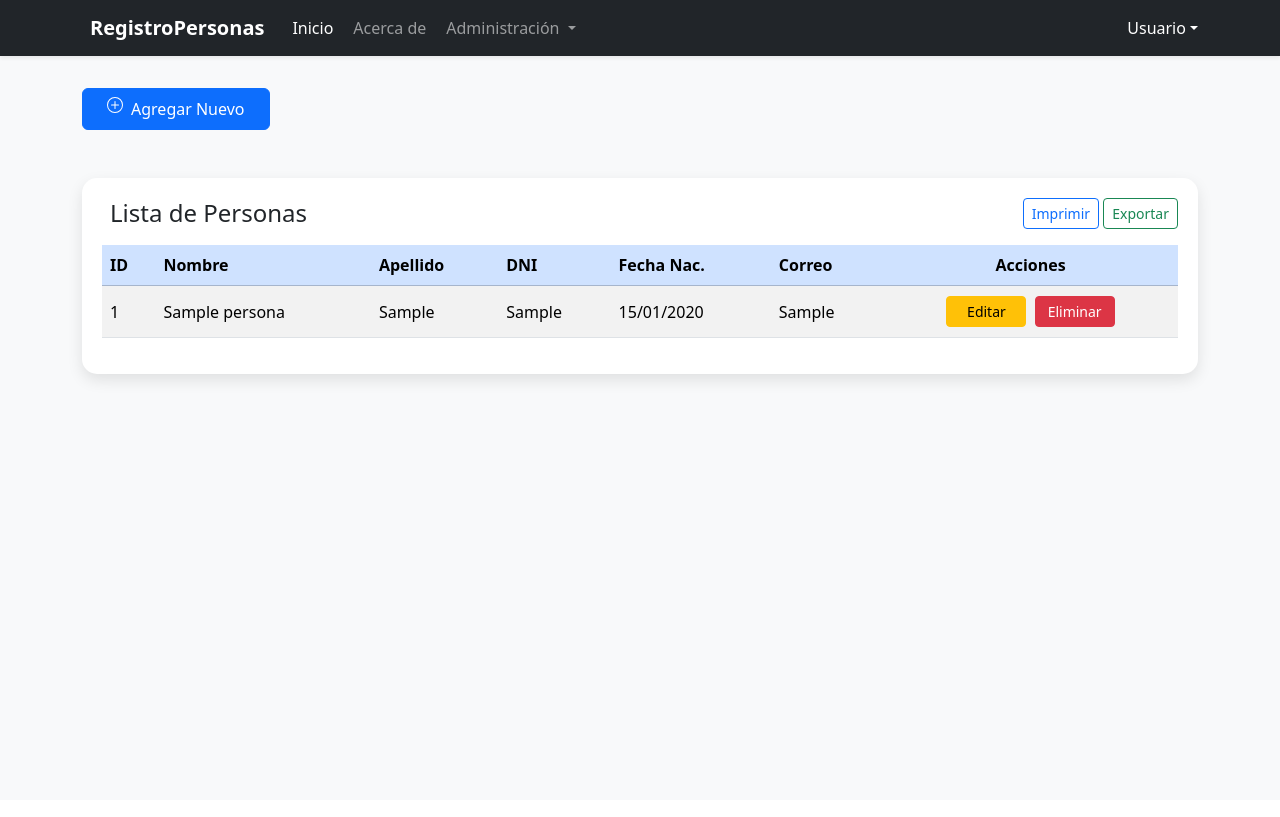
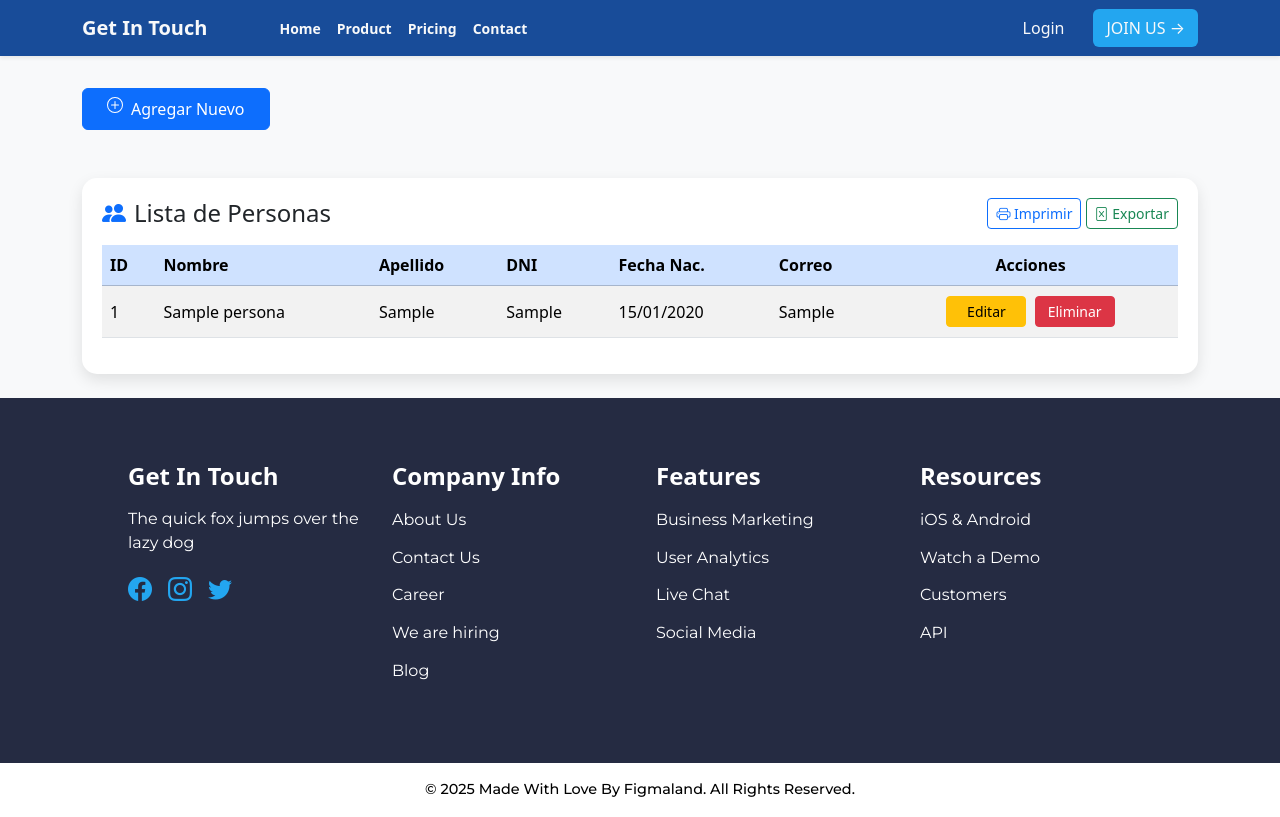
Before and after one commit to larskvn/Crud_users, a PHP site: page /pages/index.php in a window 1280 px wide. Before the commit the page ends 386 px from the top, so only its background shows below. Run offline with PHP 8.4, Linux system fonts and the light colour scheme; tables that the repository leaves empty or names only in its code hold one stand-in row (values such as "Sample post").

Commit message:
Section, navigation and footer added.

```diff
--- /dev/null
+++ b/assets/css/footer.css
@@ -0,0 +1,78 @@
+.footer {
+    background-color: #252B42;
+    padding: 4rem 8rem;
+}
+
+.footer-title {
+    color: #fff;
+    font-size: 1.5rem;
+    margin-bottom: 1rem;
+    font-weight: 600;
+}
+
+p, .container_parrafo, .contact-text li a {
+    color: #fff;
+    font-size: 1rem;
+    font-family: 'Montserrat', sans-serif;
+}
+
+.contact-text {
+    list-style: none;
+    padding: 0;
+}
+
+.contact-text li {
+    margin-bottom: 0.8rem;
+}
+
+.contact-text li a {
+    text-decoration: none;
+    transition: color 0.3s ease;
+}
+
+.contact-text li a:hover {
+    color: #23A6F0;
+}
+
+.contact-icons {
+    display: flex;
+    gap: 1rem;
+    padding: 0;
+    list-style: none;
+}
+
+.contact-icons i {
+    color: #23A6F0;
+    font-size: 1.5rem;
+    transition: transform 0.3s ease;
+}
+
+.contact-icons i:hover {
+    transform: scale(1.1);
+}
+
+.container-content {
+    display: flex;
+    flex-wrap: wrap;
+    gap: 2rem;
+    justify-content: space-between;
+}
+
+.footer-section {
+    flex: 1;
+    min-width: 200px;
+}
+
+.container-copy {
+    background-color: #fff;
+    text-align: center;
+    padding: 1rem 0;
+}
+
+.container-copy p {
+    color: #000;
+    font-size: 0.9rem;
+    font-weight: 500;
+    font-family: 'Montserrat', sans-serif;
+    margin: 0;
+}
--- /dev/null
+++ b/includes/footer.php
@@ -0,0 +1,59 @@
+<link rel="stylesheet" href="../assets/css/footer.css">
+<link rel="stylesheet" href="https://cdn.jsdelivr.net/npm/bootstrap-icons/font/bootstrap-icons.css">
+<!-- Montserrat desde Google Fonts -->
+<link href="https://fonts.googleapis.com/css2?family=Montserrat:wght@100;300;400;500;700;900&display=swap" rel="stylesheet">
+
+
+
+<footer class="footer">
+    <div class="container-content">
+        <div class="footer-section">
+            <h3 class="footer-title">Get In Touch</h3>
+            <p class="container_parrafo">The quick fox jumps over the lazy dog</p>
+            <ul class="contact-icons">
+                <li><a href="#" aria-label="Facebook"><i class="bi bi-facebook"></i></a></li>
+                <li><a href="#" aria-label="Instagram"><i class="bi bi-instagram"></i></a></li>
+                <li><a href="#" aria-label="Twitter"><i class="bi bi-twitter"></i></a></li>
+            </ul>
+        </div>
+
+        <div class="footer-section">
+            <h3 class="footer-title">Company Info</h3>
+            <ul class="contact-text">
+                <li><a href="#">About Us</a></li>
+                <li><a href="#">Contact Us</a></li>
+                <li><a href="#">Career</a></li>
+                <li><a href="#">We are hiring</a></li>
+                <li><a href="#">Blog</a></li>
+            </ul>
+        </div>
+
+        <div class="footer-section">
+            <h3 class="footer-title">Features</h3>
+            <ul class="contact-text">
+                <li><a href="#">Business Marketing</a></li>
+                <li><a href="#">User Analytics</a></li>
+                <li><a href="#">Live Chat</a></li>
+                <li><a href="#">Social Media</a></li>
+            </ul>
+        </div>
+
+        <div class="footer-section">
+            <h3 class="footer-title">Resources</h3>
+            <ul class="contact-text">
+                <li><a href="#">iOS & Android</a></li>
+                <li><a href="#">Watch a Demo</a></li>
+                <li><a href="#">Customers</a></li>
+                <li><a href="#">API</a></li>
+            </ul>
+        </div>
+    </div>
+</footer>
+
+<div class="container-copy">
+    <p>© <?= date("Y"); ?> Made With Love By Figmaland. All Rights Reserved.</p>
+</div>
+
+</body>
+
+</html>
--- /dev/null
+++ b/includes/navbar.php
@@ -0,0 +1,102 @@
+<!DOCTYPE html>
+<html lang="es">
+
+<head>
+    <meta charset="UTF-8">
+    <meta name="viewport" content="width=device-width, initial-scale=1.0">
+    <title>Navbar Bootstrap</title>
+    <link href="https://cdn.jsdelivr.net/npm/bootstrap@5.3.3/dist/css/bootstrap.min.css" rel="stylesheet">
+    <link href="https://fonts.googleapis.com/css2?family=Montserrat:wght@700&display=swap" rel="stylesheet">
+
+
+    <style>
+        body {
+            font-family: 'Montserrat', sans-serif;
+        }
+
+        .navbar-nav .nav-link,
+        .btn-link,
+        .btn {
+            font-size: 14px;
+            font-weight: 700;
+            /* Bold */
+        }
+
+        .bg-custom {
+            background-color: #184C99 !important;
+        }
+        .btn-custom {
+        background-color: #23A6F0 !important;
+        border: none;
+        color: white;
+        font-size: 14px;
+        font-weight: 700;
+        padding: 8px 16px;
+        border-radius: 6px;
+        transition: 0.3s;
+    }
+
+    .btn-custom:hover {
+        background-color: #1c8ed0 !important; /* Color más oscuro al pasar el mouse */
+    }
+    </style>
+</head>
+
+<body>
+    <nav class="navbar navbar-expand-lg bg-custom navbar-dark shadow-sm fixed-top">
+        <div class="container">
+
+            <a class="navbar-brand fw-bold text-light" href="#">Get In Touch</a>
+
+            <button class="navbar-toggler" type="button" data-bs-toggle="collapse" data-bs-target="#navbarNav"
+                aria-controls="navbarNav" aria-expanded="false" aria-label="Toggle navigation">
+                <span class="navbar-toggler-icon"></span>
+            </button>
+
+            <div class="collapse navbar-collapse ms-5 " id="navbarNav">
+                <ul class="navbar-nav">
+                    <li class="nav-item">
+                        <a class="nav-link text-light" href="#">Home</a>
+                    </li>
+                    <li class="nav-item">
+                        <a class="nav-link text-light" href="#">Product</a>
+                    </li>
+                    <li class="nav-item">
+                        <a class="nav-link text-light" href="#">Pricing</a>
+                    </li>
+                    <li class="nav-item">
+                        <a class="nav-link text-light" href="#">Contact</a>
+                    </li>
+                </ul>
+            </div>
+
+            <!-- LOGIN / JOIN US -->
+            <div class="d-flex">
+                <a class="btn  text-light me-3" href="#">Login</a>
+                <a class="btn text-light  btn-custom" href="#">JOIN US →</a>
+            </div>
+        </div>
+    </nav>
+
+    <!-- Bootstrap JS (Asegúrate de incluirlo) -->
+    <script src="https://cdn.jsdelivr.net/npm/bootstrap@5.3.3/dist/js/bootstrap.bundle.min.js"></script>
+
+
+
+    <!--   <div class="dropdown">
+                <a href="#" class="d-flex align-items-center text-light text-decoration-none dropdown-toggle"
+                    id="dropdownUser" data-bs-toggle="dropdown" aria-expanded="false">
+                    <span>Usuario</span>
+                </a>
+                <ul class="dropdown-menu dropdown-menu-end shadow">
+                    <li><a class="dropdown-item" href="#"><i class="bi bi-person me-2"></i>Perfil</a></li>
+                    <li><a class="dropdown-item" href="#"><i class="bi bi-gear me-2"></i>Configuración</a></li>
+                    <li><hr class="dropdown-divider"></li>
+                    <li><a class="dropdown-item" href="#"><i class="bi bi-box-arrow-right me-2"></i>Cerrar sesión</a></li>
+                </ul>
+            </div> -->
+    <script src="https://cdn.jsdelivr.net/npm/bootstrap@5.3.3/dist/js/bootstrap.bundle.min.js"></script>
+
+</body>
+
+</html>
--- a/index.php
+++ b/pages/index.php
@@ -1,3 +1,7 @@
+<?php
+include "../includes/navbar.php";
+?>
+
 <!DOCTYPE html>
 <html lang="en">
 
@@ -41,76 +45,19 @@
             margin-bottom: 20px;
         }
     }
+
+
+    .bg-custom {
+        background-color: #184C99 !important;
+    }
 </style>
 
 <body>
 
 
-    <nav class="navbar navbar-expand-lg navbar-dark bg-dark shadow-sm fixed-top">
-        <div class="container">
-
-            <a class="navbar-brand fw-bold" href="#">
-                <i class="bi bi-people-fill me-2"></i>RegistroPersonas
-            </a>
-
-
-            <button class="navbar-toggler" type="button" data-bs-toggle="collapse" data-bs-target="#navbarNav"
-                aria-controls="navbarNav" aria-expanded="false" aria-label="Toggle navigation">
-                <span class="navbar-toggler-icon"></span>
-            </button>
-
-
-            <div class="collapse navbar-collapse" id="navbarNav">
-                <ul class="navbar-nav me-auto">
-                    <li class="nav-item">
-                        <a class="nav-link active" href="#">
-                            <i class="bi bi-house-door me-1"></i> Inicio
-                        </a>
-                    </li>
-                    <li class="nav-item">
-                        <a class="nav-link" href="#">
-                            <i class="bi bi-info-circle me-1"></i> Acerca de
-                        </a>
-                    </li>
-                    <li class="nav-item dropdown">
-                        <a class="nav-link dropdown-toggle" href="#" role="button" data-bs-toggle="dropdown"
-                            aria-expanded="false">
-                            <i class="bi bi-gear me-1"></i> Administración
-                        </a>
-                        <ul class="dropdown-menu">
-                            <li><a class="dropdown-item" href="#"><i class="bi bi-person-plus me-2"></i>Registros</a></li>
-                            <li><a class="dropdown-item" href="#"><i class="bi bi-card-list me-2"></i>Reportes</a></li>
-                            <li>
-                                <hr class="dropdown-divider">
-                            </li>
-                            <li><a class="dropdown-item" href="#"><i class="bi bi-graph-up me-2"></i>Estadísticas</a></li>
-                        </ul>
-                    </li>
-                </ul>
-
-                <div class="d-flex align-items-center">
-                    <div class="dropdown">
-                        <a href="#" class="d-flex align-items-center text-white text-decoration-none dropdown-toggle"
-                            id="dropdownUser" data-bs-toggle="dropdown" aria-expanded="false">
-                            <span>Usuario</span>
-                        </a>
-                        <ul class="dropdown-menu dropdown-menu-end shadow">
-                            <li><a class="dropdown-item" href="#"><i class="bi bi-person me-2"></i>Perfil</a></li>
-                            <li><a class="dropdown-item" href="#"><i class="bi bi-gear me-2"></i>Configuración</a></li>
-                            <li>
-                                <hr class="dropdown-divider">
-                            </li>
-                            <li><a class="dropdown-item" href="#"><i class="bi bi-box-arrow-right me-2"></i>Cerrar sesión</a></li>
-                        </ul>
-                    </div>
-                </div>
-            </div>
-        </div>
-    </nav>
 
 
 
-    <!-- Botón moderno con icono SVG y estilo mejorado -->
     <div class="container py-4">
         <button type="button" class="btn btn-primary d-flex justify-content-center px-4 py-2 mt-2 " data-bs-toggle="modal" data-bs-target="#exampleModal">
             <svg xmlns="http://www.w3.org/2000/svg" width="16" height="16" fill="currentColor" class="bi bi-plus-circle me-2" viewBox="0 0 16 16">
@@ -135,9 +82,9 @@
 
                         <?php
                         // esto es para que se pueda conectar a la base de datos y se pueda enviar los datos de la persona
-                        include("model/conexion.php");
+                        include("../model/conexion.php");
                         // esto es para que se pueda registrar a la persona
-                        include("controller/register_person.php");
+                        include("../controller/register_person.php");
                         ?>
 
                         <div class="mb-3">
@@ -175,7 +122,6 @@
 
 
 
-    <!-- Tabla de Registros -->
     <div class="container py-4 main-container">
         <div class="table-container">
             <div class="d-flex justify-content-between align-items-center mb-3">
@@ -207,7 +153,7 @@
                     </thead>
                     <tbody>
                         <?php
-                        include("model/conexion.php");
+                        include("../model/conexion.php");
                         $sql = $conexcion->query("SELECT * FROM persona");
                         while ($datos = $sql->fetch_object()) { ?>
                             <tr>
@@ -218,12 +164,8 @@
                                 <td><?= date('d/m/Y', strtotime($datos->fecha_nac)) ?></td>
                                 <td><?= $datos->correo ?></td>
                                 <td class="text-center">
-                                    <button class="btn btn-sm btn-warning action-btn">
-                                        Editar
-                                    </button>
-                                    <button class="btn btn-sm btn-danger action-btn">
-                                        <i class="bi bi-trash"></i> Eliminar
-                                    </button>
+                                    <a href="modificar_user.php" class="btn btn-sm btn-warning action-btn">Editar</a>
+                                    <a href="../controller/modificar_user.php" class="btn btn-sm btn-danger action-btn">Eliminar</a>
                                 </td>
                             </tr>
                         <?php } ?>
@@ -235,6 +177,8 @@
     </div>
     </div>
 
+
+    <?php include "../includes/footer.php"; ?>
     <script src="https://cdn.jsdelivr.net/npm/bootstrap@5.3.3/dist/js/bootstrap.bundle.min.js" integrity="sha384-YvpcrYf0tY3lHB60NNkmXc5s9fDVZLESaAA55NDzOxhy9GkcIdslK1eN7N6jIeHz" crossorigin="anonymous"></script>
 </body>
 
```
Also changed, not shown: pages/cursos.php (added, +235 -0 lines), pages/modificar_user.php (added, +57 -0 lines), .htaccess (added), README.md (added).
